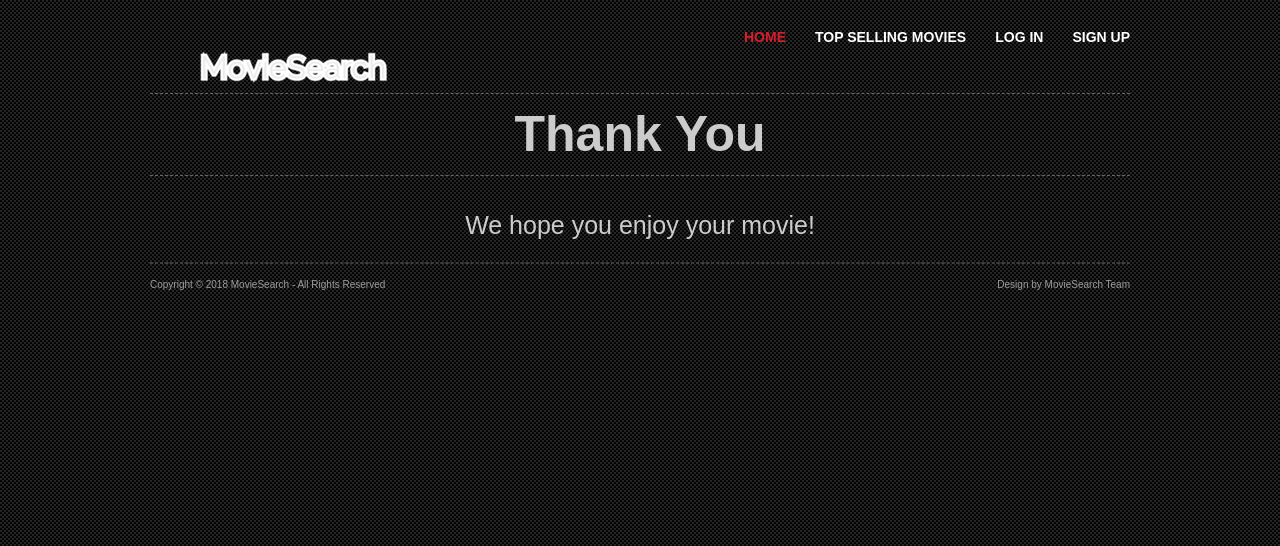
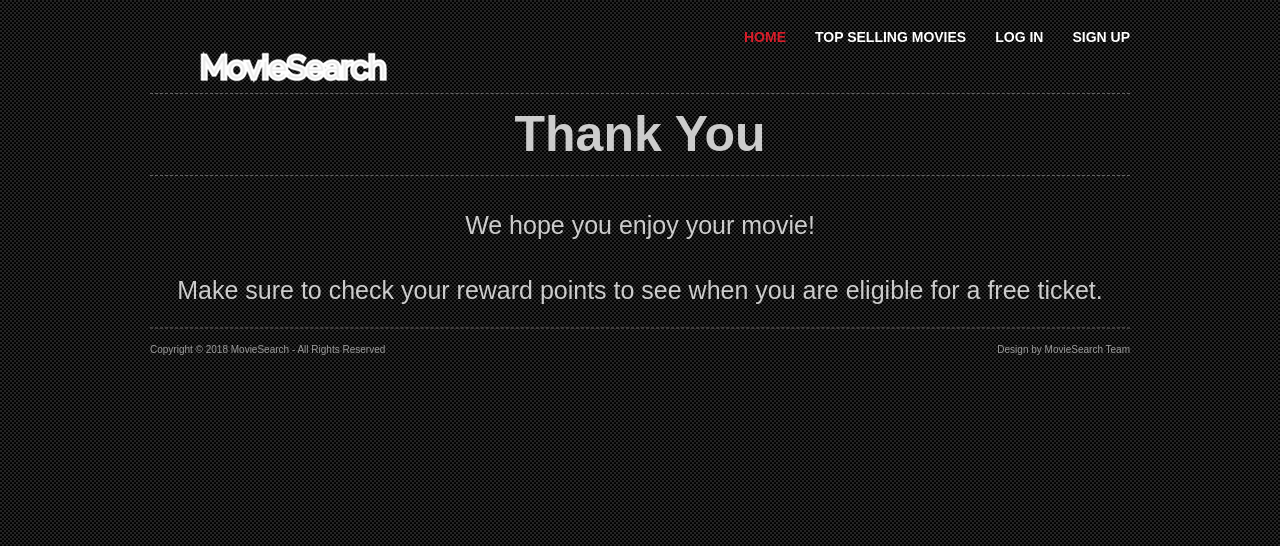
Before and after one commit to anm4vp/CS-4750-Movie, a PHP site: page /confirmation.php in a window 1280 px wide. Shown: the top 546 px of the page. Run offline with PHP 8.4, Linux system fonts and the light colour scheme.

Commit message:
added display message

```diff
--- a/CS-4750-Movie/Movie/confirmation.php
+++ b/CS-4750-Movie/Movie/confirmation.php
@@ -61,6 +61,8 @@
         <center>
           <br>
           <p> We hope you enjoy your movie!</p>
+          <br>
+          <p> Make sure to check your reward points to see when you are eligible for a free ticket. </p>
         </center>
         </div>
       </div>
```
